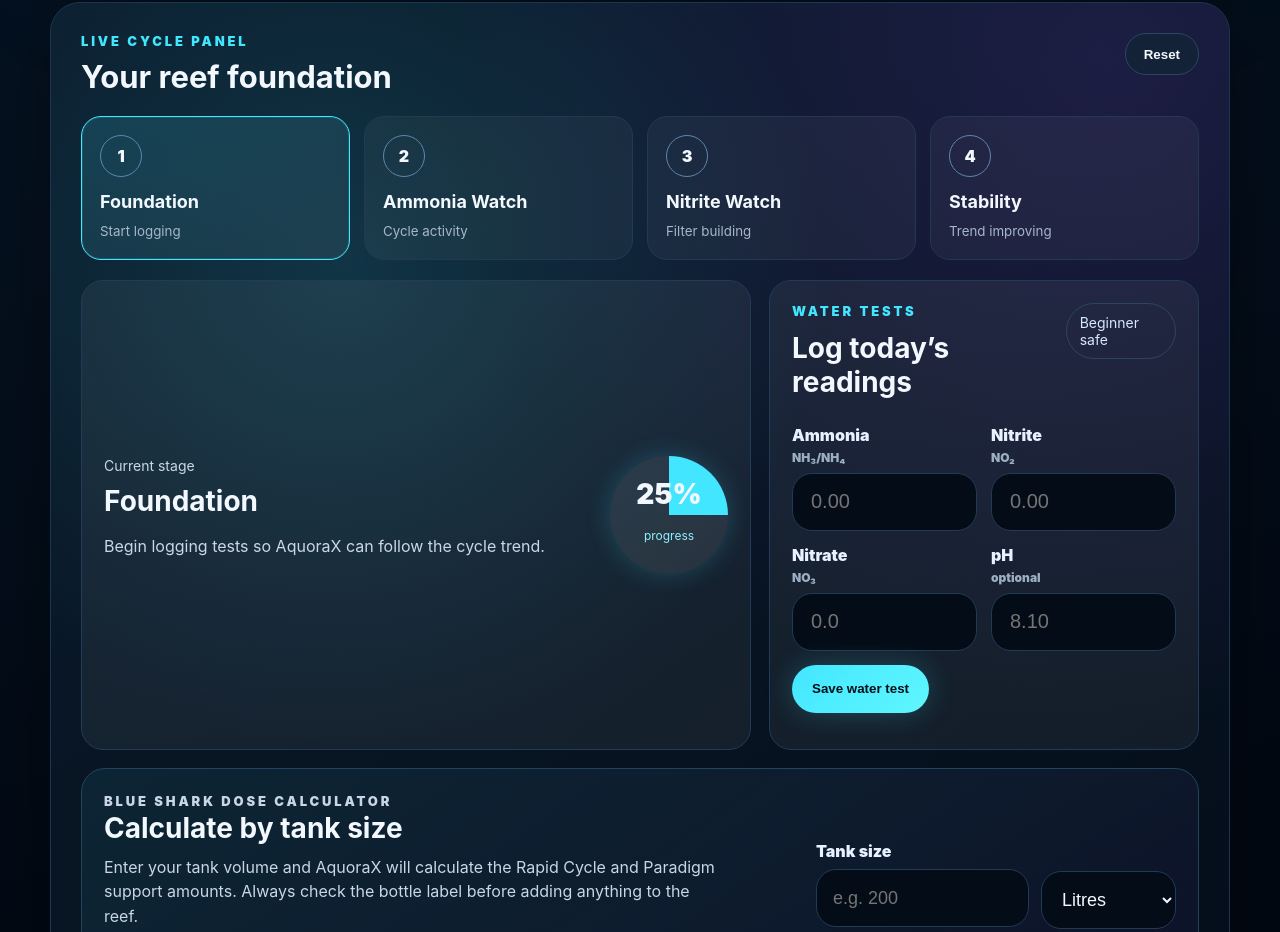
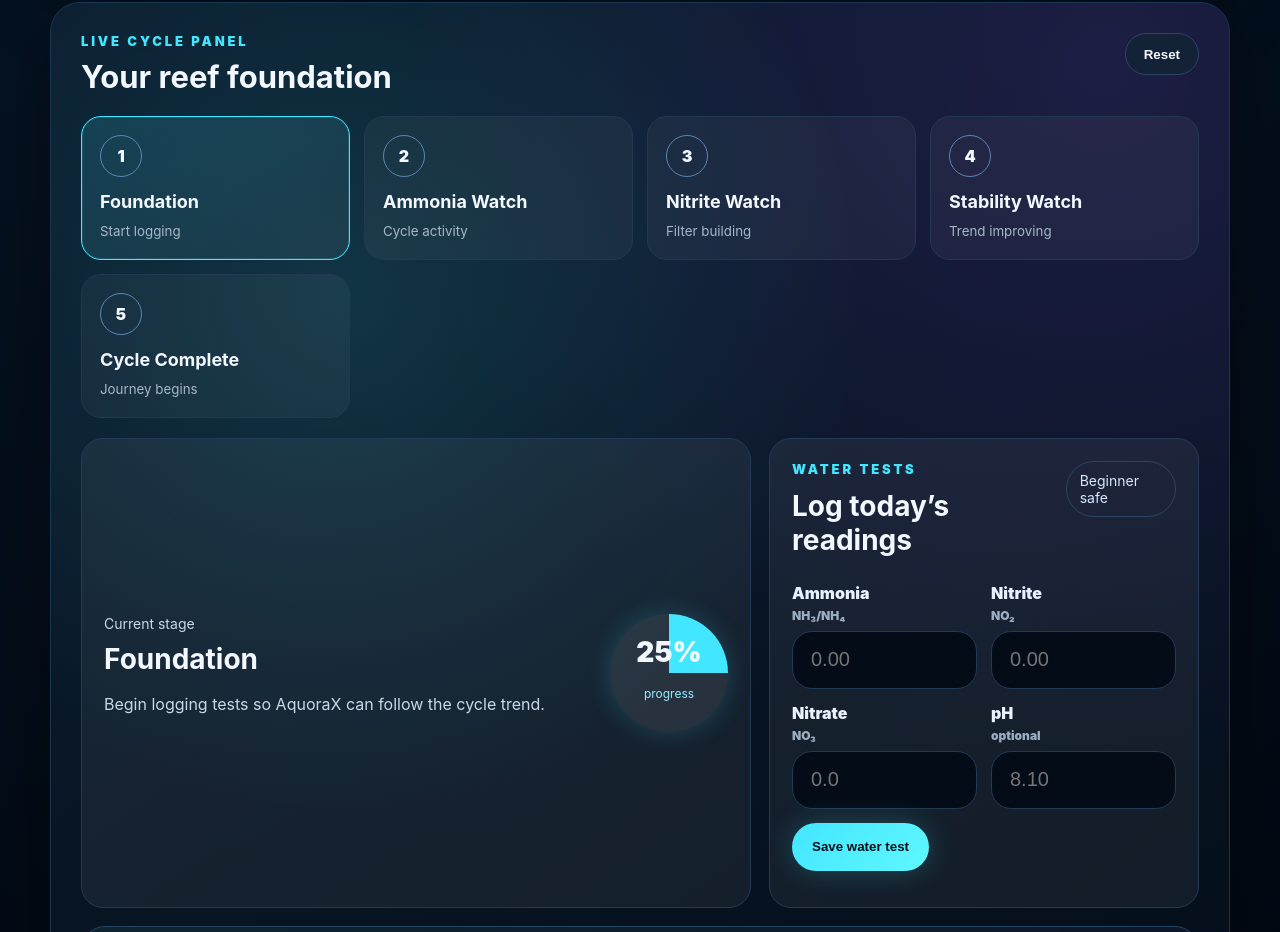
Before and after one commit to tommythefishguy/AquoraX-UX-Lab, a plain HTML site: page index.html in a window 1280 px wide. Shown: the part 1215-2147 px from the top of the page. Drawn offline with Linux system fonts and the light colour scheme.

Commit message:
Add files via upload

```diff
--- a/index.html
+++ b/index.html
@@ -47,7 +47,8 @@
         <article class="stage-card" data-stage="1"><span>1</span><strong>Foundation</strong><small>Start logging</small></article>
         <article class="stage-card" data-stage="2"><span>2</span><strong>Ammonia Watch</strong><small>Cycle activity</small></article>
         <article class="stage-card" data-stage="3"><span>3</span><strong>Nitrite Watch</strong><small>Filter building</small></article>
-        <article class="stage-card" data-stage="4"><span>4</span><strong>Stability</strong><small>Trend improving</small></article>
+        <article class="stage-card" data-stage="4"><span>4</span><strong>Stability Watch</strong><small>Trend improving</small></article>
+        <article class="stage-card complete-stage" data-stage="5"><span>5</span><strong>Cycle Complete</strong><small>Journey begins</small></article>
       </div>
 
       <div class="main-grid">
```
